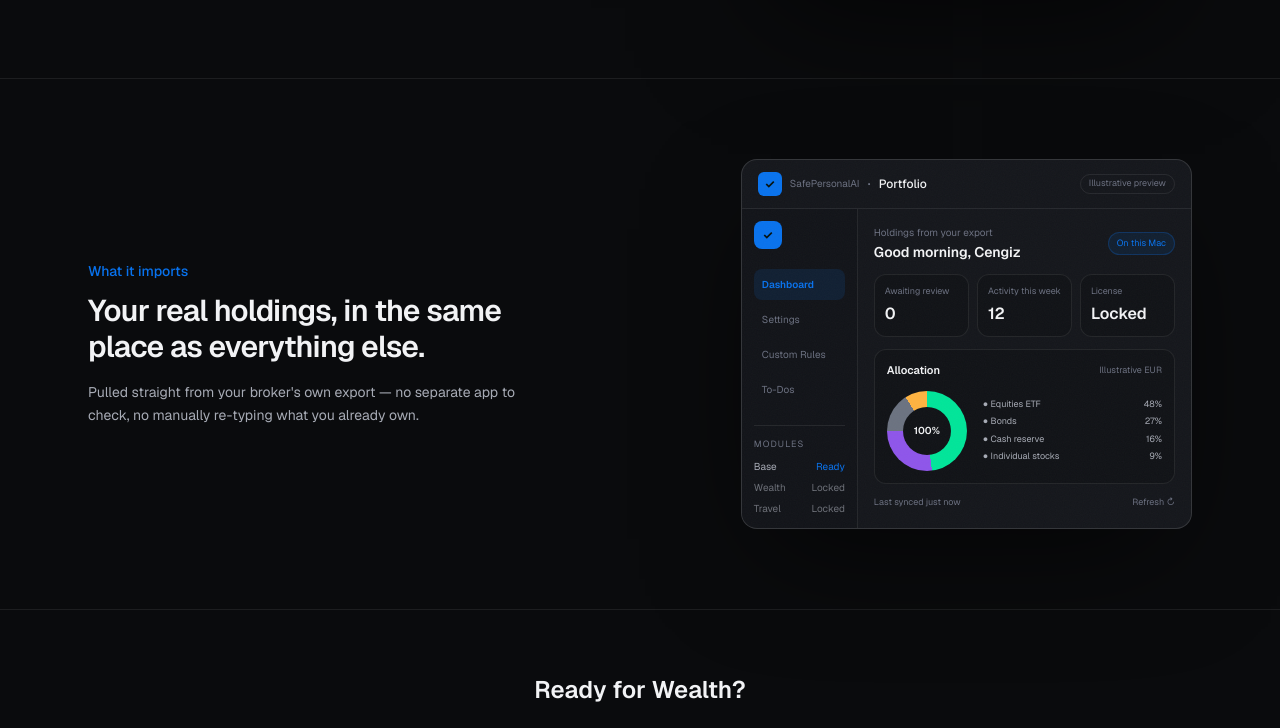
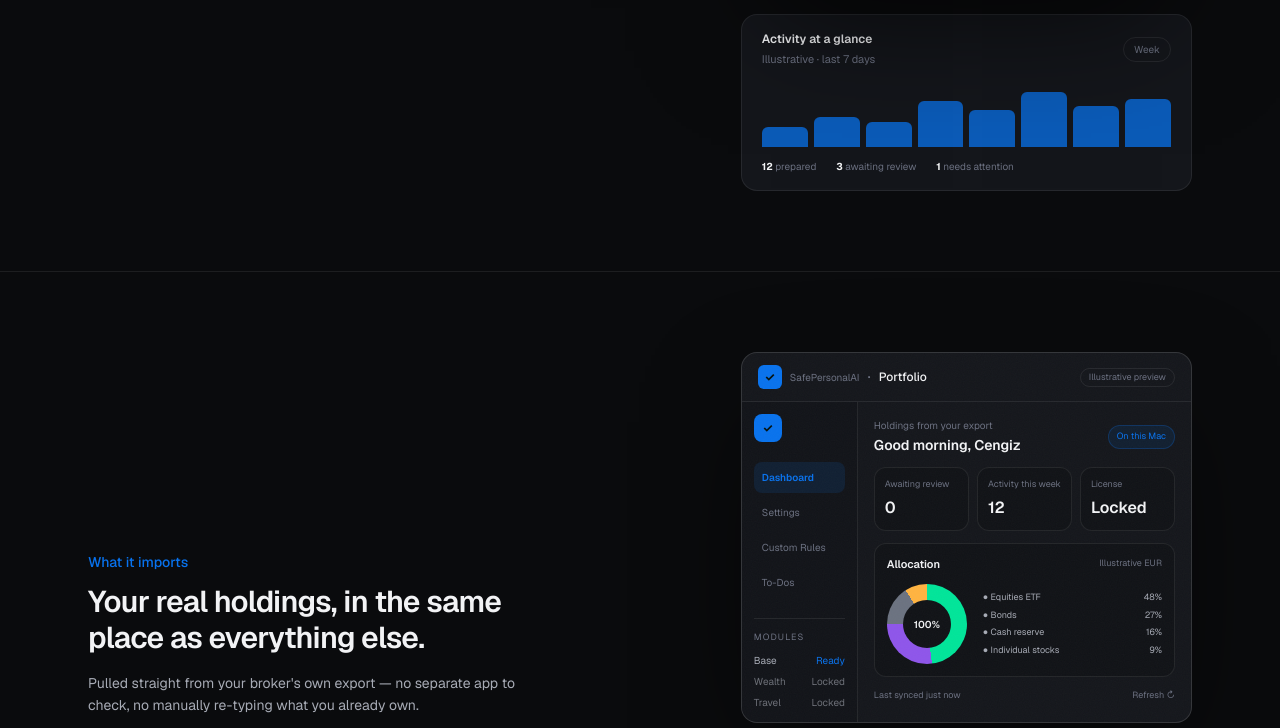
Before and after one commit to Krawatt-creator/safepersonalai-website, a Next.js app: page /modules/wealth in a window 1280 px wide. Shown: the part 1912-2640 px from the top of the page. Built offline with nearby package versions, Linux system fonts and the light colour scheme.

Commit message:
Add live activity summaries to module previews

```diff
--- a/src/components/OperationalPreviewPanel.tsx
+++ b/src/components/OperationalPreviewPanel.tsx
@@ -1,5 +1,6 @@
 import CommercialAppPreview from "./CommercialAppPreview";
+import PreviewActivityStrip from "./PreviewActivityStrip";
 
 export default function OperationalPreviewPanel() {
-  return <CommercialAppPreview variant="operational" />;
+  return <><CommercialAppPreview variant="operational" /><PreviewActivityStrip label="Base" /></>;
 }
--- a/src/components/PortfolioPreviewPanel.tsx
+++ b/src/components/PortfolioPreviewPanel.tsx
@@ -1,5 +1,6 @@
 import CommercialAppPreview from "./CommercialAppPreview";
+import PreviewActivityStrip from "./PreviewActivityStrip";
 
 export default function PortfolioPreviewPanel() {
-  return <CommercialAppPreview variant="portfolio" />;
+  return <><CommercialAppPreview variant="portfolio" /><PreviewActivityStrip label="Portfolio" /></>;
 }
--- /dev/null
+++ b/src/components/PreviewActivityStrip.tsx
@@ -0,0 +1,16 @@
+const bars = [32, 48, 40, 72, 58, 86, 64, 76];
+
+export default function PreviewActivityStrip({ label }: { label: string }) {
+  return (
+    <div className="mt-4 rounded-2xl border border-border bg-bg-card px-5 py-4" aria-label={`${label} activity preview`}>
+      <div className="flex items-center justify-between gap-3">
+        <div><p className="text-xs font-semibold text-text">Activity at a glance</p><p className="mt-1 text-[11px] text-text-tertiary">Illustrative · last 7 days</p></div>
+        <span className="rounded-full border border-border px-2.5 py-1 text-[10px] text-text-tertiary">Week</span>
+      </div>
+      <div className="mt-4 flex h-16 items-end gap-1.5" role="img" aria-label="Illustrative activity bars">
+        {bars.map((height, index) => <span key={index} className="flex-1 rounded-t-md bg-green/75" style={{ height: `${height}%` }} />)}
+      </div>
+      <div className="mt-3 flex flex-wrap gap-x-5 gap-y-1 text-[10px] text-text-tertiary"><span><b className="text-text">12</b> prepared</span><span><b className="text-text">3</b> awaiting review</span><span><b className="text-text">1</b> needs attention</span></div>
+    </div>
+  );
+}
--- a/src/components/TravelPreviewPanel.tsx
+++ b/src/components/TravelPreviewPanel.tsx
@@ -1,5 +1,6 @@
 import CommercialAppPreview from "./CommercialAppPreview";
+import PreviewActivityStrip from "./PreviewActivityStrip";
 
 export default function TravelPreviewPanel() {
-  return <CommercialAppPreview variant="travel" />;
+  return <><CommercialAppPreview variant="travel" /><PreviewActivityStrip label="Travel" /></>;
 }
--- a/src/components/WealthPreviewPanel.tsx
+++ b/src/components/WealthPreviewPanel.tsx
@@ -1,5 +1,6 @@
 import CommercialAppPreview from "./CommercialAppPreview";
+import PreviewActivityStrip from "./PreviewActivityStrip";
 
 export default function WealthPreviewPanel() {
-  return <CommercialAppPreview variant="wealth" />;
+  return <><CommercialAppPreview variant="wealth" /><PreviewActivityStrip label="Wealth" /></>;
 }
```
